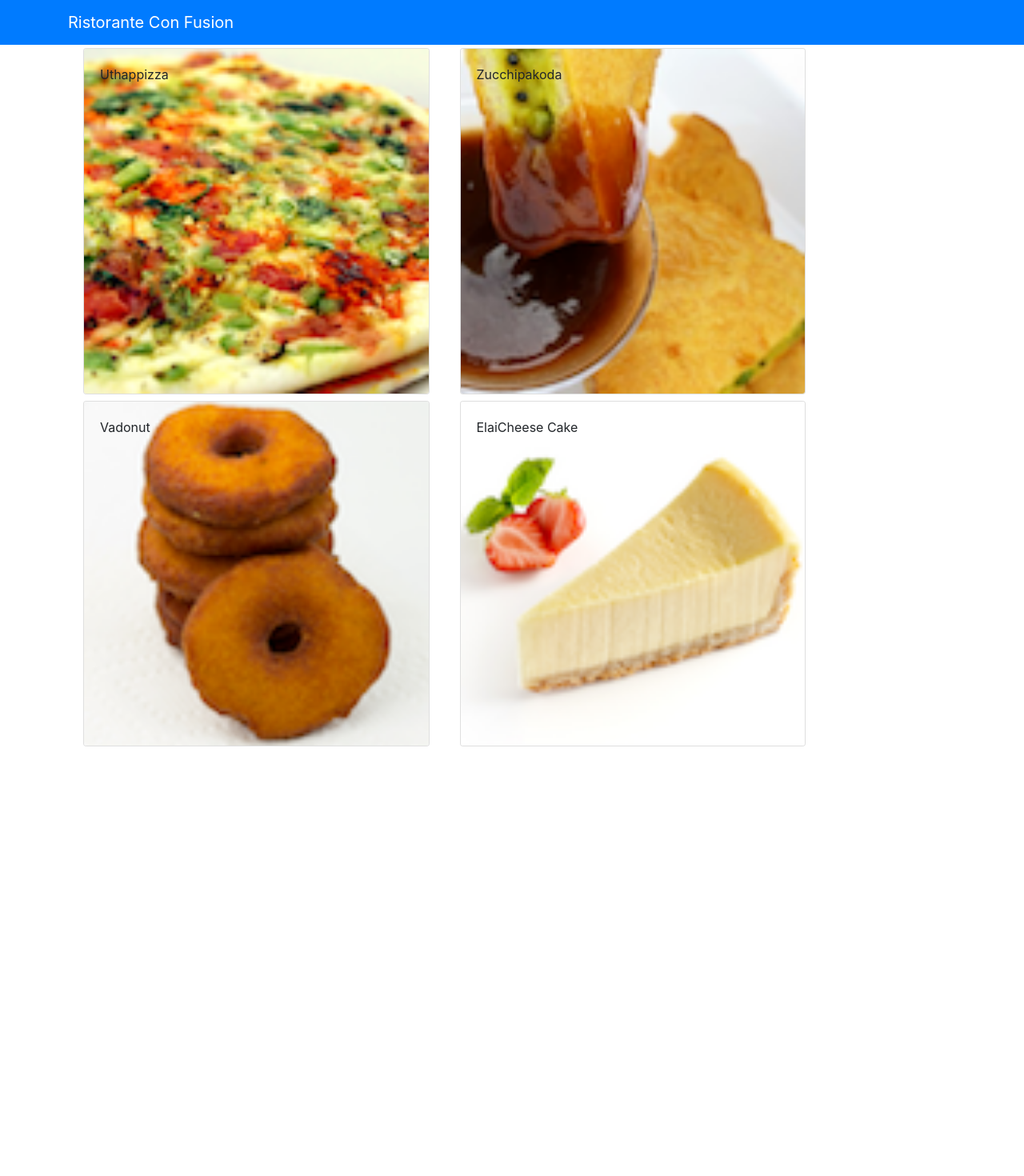
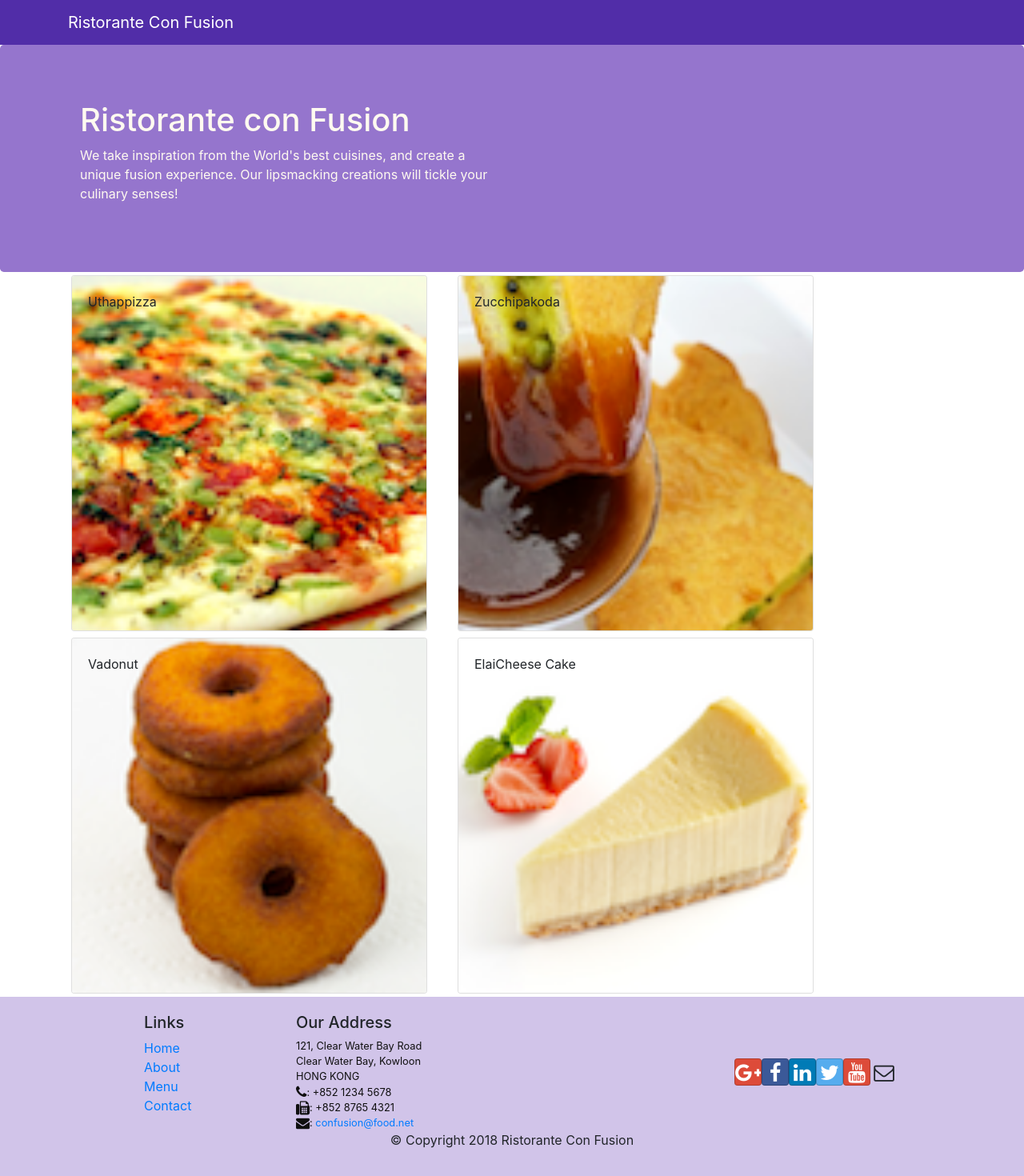
Before and after one commit to samuelbwambale/frontend-web-development-with-react, a React (Create React App) app: page / in a window 1280 px wide. Shown: the top 1470 px of the page at 80% size. Before the commit the page ends 937 px from the top, so only its background shows below. Built offline with nearby package versions, Linux system fonts and the light colour scheme.

Commit message:
add header and footer

```diff
--- a/package.json
+++ b/package.json
@@ -7,6 +7,8 @@
     "@testing-library/react": "^9.5.0",
     "@testing-library/user-event": "^7.2.1",
     "bootstrap": "^4.5.2",
+    "bootstrap-social": "^5.1.1",
+    "font-awesome": "^4.7.0",
     "react": "^16.13.1",
     "react-dom": "^16.13.1",
     "react-popper": "^2.2.3",
--- a/src/App.css
+++ b/src/App.css
@@ -36,3 +36,37 @@
     transform: rotate(360deg);
   }
 }
+
+.row-header{
+  margin:0px auto;
+  padding:0px auto;
+}
+
+.row-content {
+  margin:0px auto;
+  padding: 50px 0px 50px 0px;
+  border-bottom: 1px ridge;
+  min-height:400px;
+}
+
+.footer{
+  background-color: #D1C4E9;
+  margin:0px auto;
+  padding: 20px 0px 20px 0px;
+}
+.jumbotron {
+  padding:70px 30px 70px 30px;
+  margin:0px auto;
+  background: #9575CD ;
+  color:floralwhite;
+}
+
+address{
+  font-size:80%;
+  margin:0px;
+  color:#0f0f0f;
+}
+
+.navbar-dark {
+  background-color: #512DA8;
+}
--- a/src/App.js
+++ b/src/App.js
@@ -1,12 +1,12 @@
 import React, { Component } from 'react';
-// import './App.css';
+import './App.css';
 import Main from './components/MainComponent';
 
 class App extends Component {
 
   render() {
     return (
-      <div className="App">
+      <div>
         <Main />
       </div>
     );
--- /dev/null
+++ b/src/components/FooterComponent.js
@@ -0,0 +1,50 @@
+import React from 'react';
+
+function Footer(props) {
+    return(
+    <div className="footer">
+        <div className="container">
+            <div className="row justify-content-center">
+                <div className="col-4 offset-1 col-sm-2">
+                    <h5>Links</h5>
+                    <ul className="list-unstyled">
+                        <li><a href="#">Home</a></li>
+                        <li><a href="#">About</a></li>
+                        <li><a href="#">Menu</a></li>
+                        <li><a href="contactus.html">Contact</a></li>
+                    </ul>
+                </div>
+                <div className="col-7 col-sm-5">
+                    <h5>Our Address</h5>
+                    <address>
+		              121, Clear Water Bay Road<br />
+		              Clear Water Bay, Kowloon<br />
+		              HONG KONG<br />
+		              <i className="fa fa-phone fa-lg"></i>: +852 1234 5678<br />
+		              <i className="fa fa-fax fa-lg"></i>: +852 8765 4321<br />
+		              <i className="fa fa-envelope fa-lg"></i>: <a href="mailto:confusion@food.net">
+                         confusion@food.net</a>
+                    </address>
+                </div>
+                <div className="col-12 col-sm-4 align-self-center">
+                    <div className="text-center">
+                        <a className="btn btn-social-icon btn-google" href="http://google.com/+"><i className="fa fa-google-plus"></i></a>
+                        <a className="btn btn-social-icon btn-facebook" href="http://www.facebook.com/profile.php?id="><i className="fa fa-facebook"></i></a>
+                        <a className="btn btn-social-icon btn-linkedin" href="http://www.linkedin.com/in/"><i className="fa fa-linkedin"></i></a>
+                        <a className="btn btn-social-icon btn-twitter" href="http://twitter.com/"><i className="fa fa-twitter"></i></a>
+                        <a className="btn btn-social-icon btn-google" href="http://youtube.com/"><i className="fa fa-youtube"></i></a>
+                        <a className="btn btn-social-icon" href="mailto:"><i className="fa fa-envelope-o"></i></a>
+                    </div>
+                </div>
+            </div>
+            <div className="row justify-content-center">
+                <div className="col-auto">
+                    <p>© Copyright 2018 Ristorante Con Fusion</p>
+                </div>
+            </div>
+        </div>
+    </div>
+    )
+}
+
+export default Footer;
--- /dev/null
+++ b/src/components/HeaderComponent.js
@@ -0,0 +1,28 @@
+import React, { Component } from 'react';
+import { Navbar, NavbarBrand, Jumbotron } from 'reactstrap';
+
+class Header extends Component {
+  render() {
+    return(
+    <React.Fragment>
+      <Navbar dark>
+        <div className="container">
+            <NavbarBrand href="/">Ristorante Con Fusion</NavbarBrand>
+        </div>
+      </Navbar>
+      <Jumbotron>
+           <div className="container">
+               <div className="row row-header">
+                   <div className="col-12 col-sm-6">
+                       <h1>Ristorante con Fusion</h1>
+                       <p>We take inspiration from the World's best cuisines, and create a unique fusion experience. Our lipsmacking creations will tickle your culinary senses!</p>
+                   </div>
+               </div>
+           </div>
+       </Jumbotron>
+    </React.Fragment>
+    );
+  }
+}
+
+export default Header;
--- a/src/components/MainComponent.js
+++ b/src/components/MainComponent.js
@@ -2,6 +2,8 @@
 import { Navbar, NavbarBrand } from 'reactstrap';
 import Menu from './MenuComponent';
 import DishDetail from './DishdetailComponent';
+import Header from './HeaderComponent';
+import Footer from './FooterComponent';
 import { DISHES } from '../shared/dishes';
 
 class Main extends Component {
@@ -14,30 +16,16 @@
     }
   }
 
-  componentDidMount() {
-    console.log("Main component componentDidMount invoked");
-}
-
-componentDidUpdate() {
-    console.log("Main component componentDidUpdate invoked");
-}
-
   onDishSelect(dishId) {
     this.setState({ selectedDish: dishId});
     }
 
   render() {
 
-    console.log("Main component render invoked");
-
     return (
       <div>
-        <Navbar dark color="primary">
-          <div className="container">
-            <NavbarBrand href="/">Ristorante Con Fusion</NavbarBrand>
-          </div>
-        </Navbar>
-        <div className="container">
+
+            <Header />
             <Menu
                 dishes={this.state.dishes}
                 onClick={(dishId) => this.onDishSelect(dishId)}
@@ -47,10 +35,10 @@
                 dish={this.state.dishes.filter((dish) => dish.id === this.state.selectedDish)[0]}
                 />
             </div>
+            <Footer />
 
         </div>
 
-      </div>
     );
   }
 
--- a/src/index.js
+++ b/src/index.js
@@ -1,6 +1,8 @@
 import React from 'react';
 import ReactDOM from 'react-dom';
 import 'bootstrap/dist/css/bootstrap.min.css';
+import 'font-awesome/css/font-awesome.css';
+import 'bootstrap-social/bootstrap-social.css';
 import './index.css';
 import App from './App';
 import * as serviceWorker from './serviceWorker';
```
Also changed, not shown: 1 other file (tests, documents, lock files or other folders).
